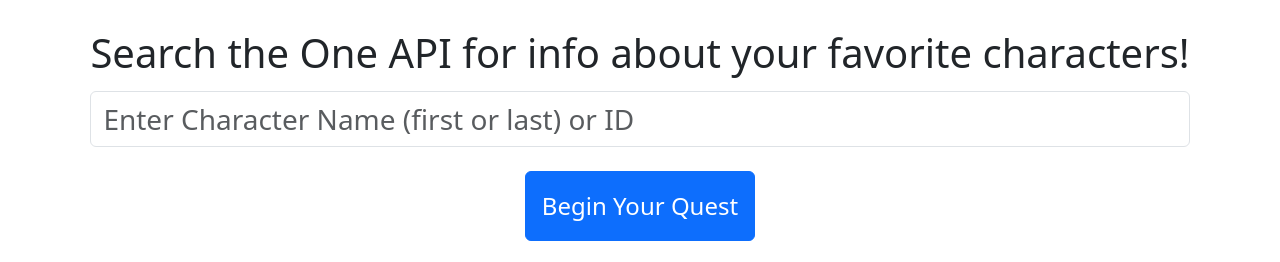
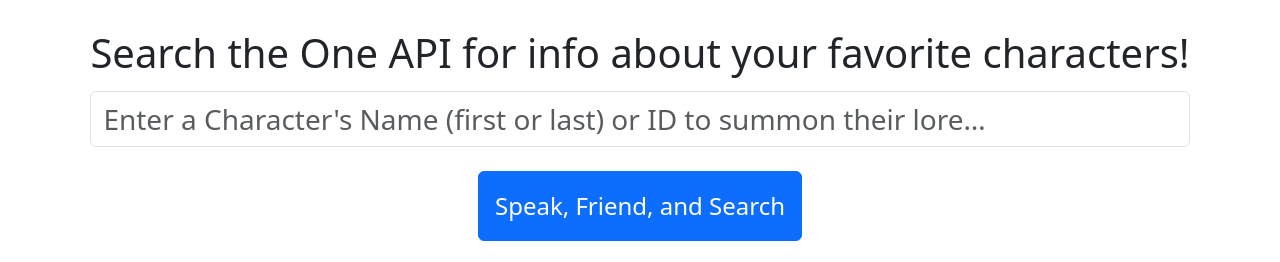
Before and after one commit to ellamkoch/wk1-day3-lvl3-repo, a website: page index.html in a window 1280 px wide. Shown: the part 121-383 px from the top of the page. Drawn offline with nearby package versions, Linux system fonts and the light colour scheme.

Commit message:
minor html tweaks

```diff
--- a/index.html
+++ b/index.html
@@ -15,10 +15,10 @@
  <form class="mainForm d-flex justify-content-center flex-column align-items-center mt-4 mx-auto gap-4" id="mainForm">
     <div class="mainForm__input">
     <label for="lotrSearchInput" class="lotrSearch form-label pt-4 fs-1 text-center">Search the One API for info about your favorite characters!</label>
-    <input type="text" name="lotrSearch" id="lotrSearchInput"  class="form-control fs-3" required placeholder="Enter Character Name (first or last) or ID">
+    <input type="text" name="lotrSearch" id="lotrSearchInput"  class="form-control fs-3" required placeholder="Enter a Character's Name (first or last) or ID to summon their lore…">
 </div>
 
-    <button class="mainForm__submit btn btn-primary fs-4 p-3" id="formSubmit" type="submit">Begin Your Quest</button>
+    <button class="mainForm__submit btn btn-primary fs-4 p-3" id="formSubmit" type="submit">Speak, Friend, and Search</button>
     </form>
 
 <!--container for results and content. -->
```
